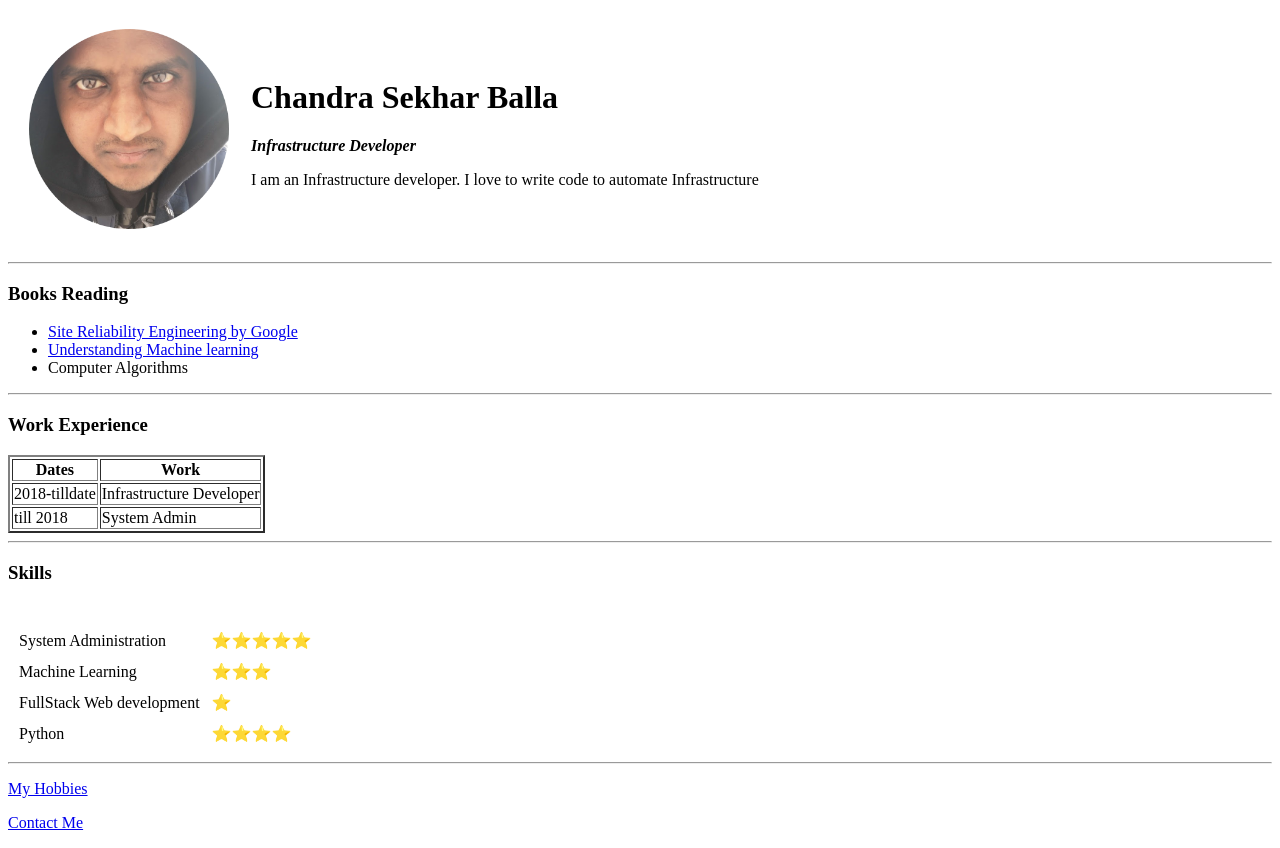
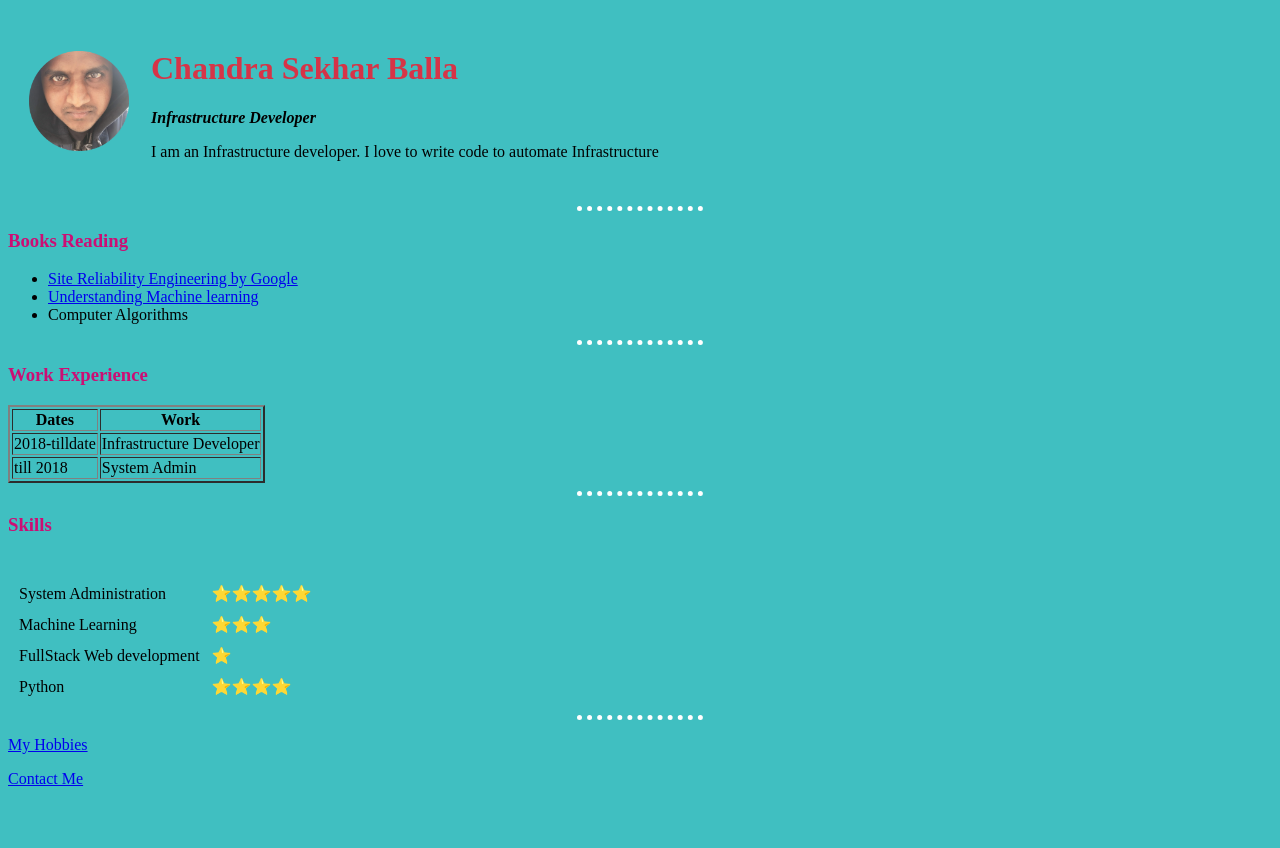
Before and after one commit to csb4sre/cv, a plain HTML site: page index.html in a window 1280 px wide. After the commit the page ends 804 px from the top, so only its background shows below. Drawn offline with Linux system fonts and the light colour scheme.

Commit message:
Add files via upload

```diff
--- /dev/null
+++ b/css/styles.css
@@ -0,0 +1,24 @@
+body {
+  background-color:#40bfc1;
+
+}
+hr{
+
+  border-style: none;
+  border-top-style: dotted;
+  border-color: white;
+  border-width: 5px;
+  width: 10%;
+}
+img{
+  height: 100px;
+
+}
+
+h1 {
+  color: #d63447;
+}
+
+h3 {
+  color: #cc0e74;
+}
--- a/index.html
+++ b/index.html
@@ -4,12 +4,13 @@
 <head>
   <meta charset="utf-8">
   <title>Chandra's Personal Website</title>
+  <link rel="stylesheet" href="css/styles.css">
 </head>
 
 <body>
   <table cellspacing=20>
     <tr>
-      <td><img src="circle-cropped.png" alt="IMG_20190102_153425.jpg" width="200" height="200"></td>
+      <td><img src="images/circle-cropped.png" alt="" width="100" height=""></td>
       <td>
         <h1>Chandra Sekhar Balla</h1>
         <p><em><strong>Infrastructure Developer</strong></em></p>
```
Also changed, not shown: contactme.html (+1 -0 lines), hobbies.html (+1 -0 lines), images/circle-cropped.png (added).
